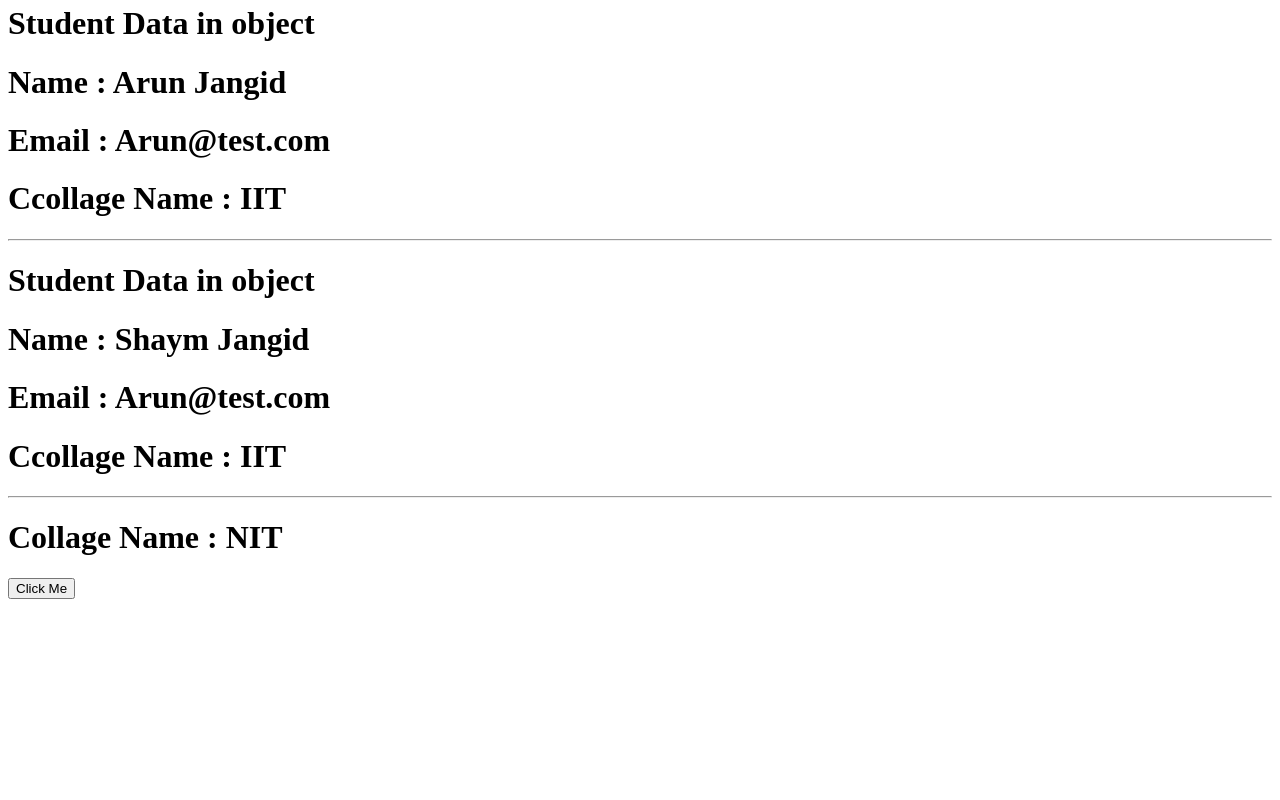
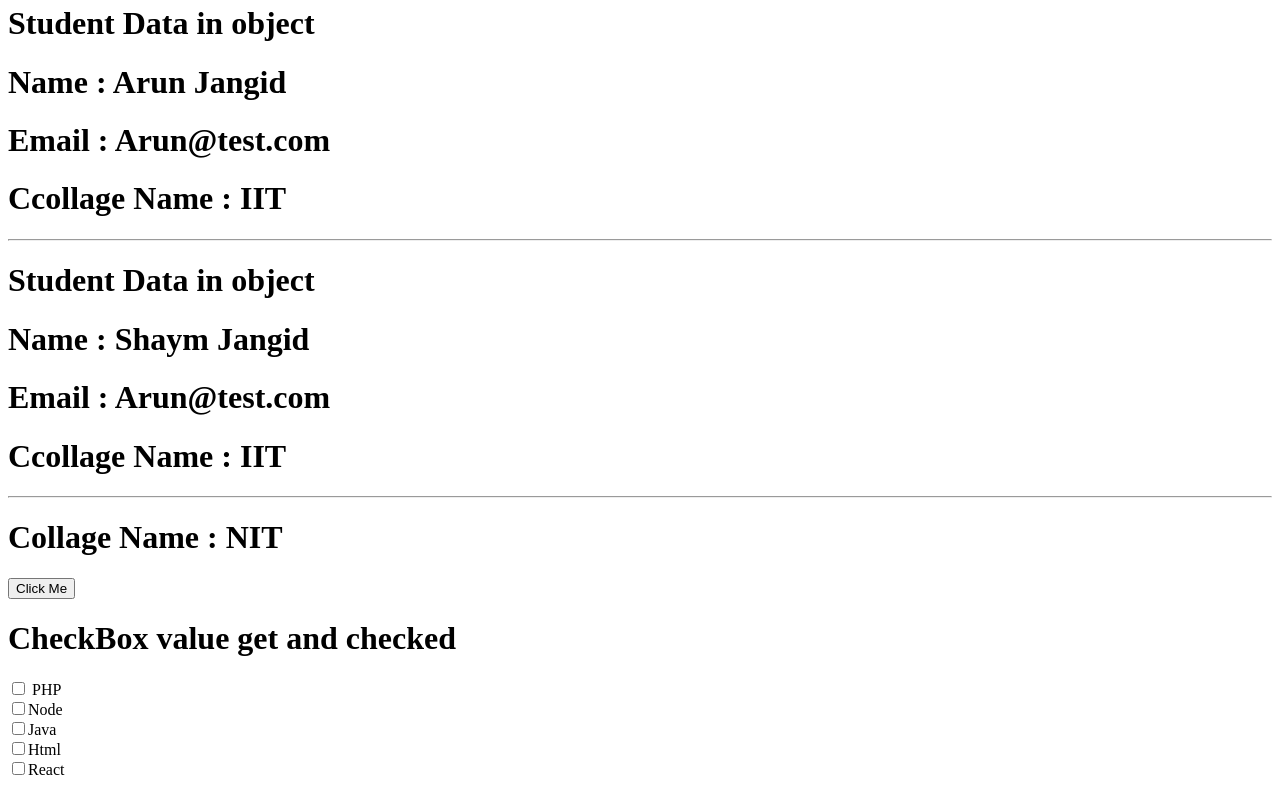
Before and after one commit to ravi-jangid1106/main, a React (Vite) app: page / in a window 1280 px wide. Shown: the part 332-1132 px from the top of the page. Before the commit the page ends 939 px from the top, so only its background shows below. Built offline with nearby package versions, Linux system fonts and the light colour scheme.

Commit message:
checkboxes

```diff
--- a/src/App.jsx
+++ b/src/App.jsx
@@ -1,6 +1,7 @@
 import { useState } from "react";
 import Student from "./Student";
 import Collage from "./Collage";
+import CheckBoxes from "./Checkboxes";
 function App() {
 let student1 = {
   name : "ravi Jangid",
@@ -32,7 +33,8 @@ const [val,setVal] = useState("");
       <Student user={student3} collage={collageAry}/>
       <Collage collage={collageAry} />
       <h1>{val}</h1>
-      <button onClick={()=>setVal()}>Click Me</button>
+      <button onClick={()=>setVal("Clicked")}>Click Me</button>
+       <CheckBoxes />
     </div>
   )
 }
--- /dev/null
+++ b/src/Checkboxes.jsx
@@ -0,0 +1,38 @@
+import { useState } from "react";
+
+function CheckBoxes(){
+    const [name,setName] = useState([]);
+    const handelCheckbox=(event)=>{
+
+        console.log(event.target.value, event.target.checked);
+        if(event.target.checked){
+            setName([...name,event.target.value]);
+        }
+        else{
+            setName([...name.filter((e)=>e!=event.target.value)])
+        }
+
+    }
+
+    return(
+        <div>
+            <h1>
+                CheckBox value get and checked
+            </h1>
+            <input type="checkbox" onChange={handelCheckbox} value="php" id="php" />
+            <label htmlFor="php"> PHP</label>
+            <br></br>
+            <input type="checkbox" onChange={handelCheckbox} value="node" id="node" />
+            <label htmlFor="node">Node</label><br />
+            <input type="checkbox" onChange={handelCheckbox} value="java" id="java" />
+            <label htmlFor="java">Java</label><br />
+            <input type="checkbox" onChange={handelCheckbox} value="html" id="html" />
+            <label htmlFor="html">Html</label><br />
+            <input type="checkbox" onChange={handelCheckbox} value="react" id="react  " />
+            <label htmlFor="react">React</label><br />
+
+        <h1>{name.toString()}</h1>
+        </div>
+    )
+}
+export default CheckBoxes;
```
